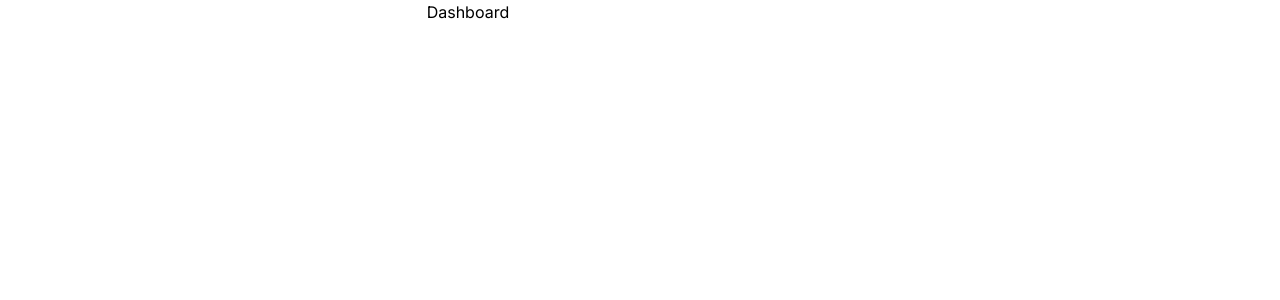
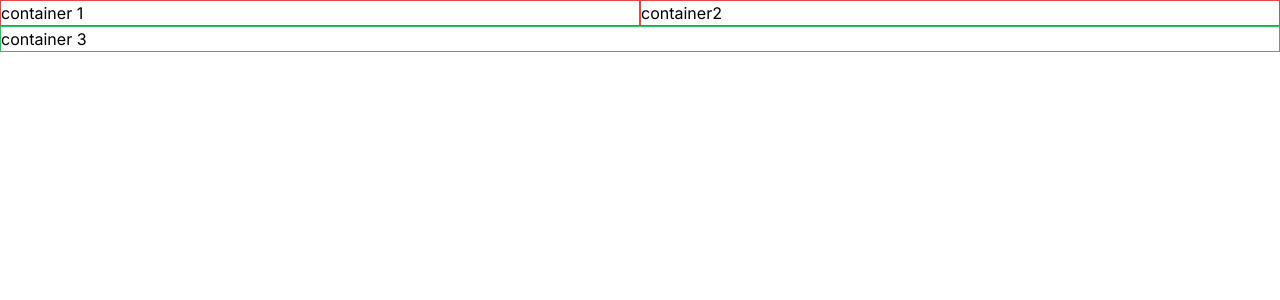
Before and after one commit to ronbarrantes/auction, a Next.js app: page /dashboard in a window 1280 px wide. Shown: the top 300 px of the page. Built offline with nearby package versions, Linux system fonts and the light colour scheme.

Commit message:
Add layout and containers

```diff
--- a/src/app/dashboard/page.tsx
+++ b/src/app/dashboard/page.tsx
@@ -8,9 +8,17 @@ export default async function Home() {
   // const data = await getData()
 
   return (
-    <div className="flex w-screen justify-center">
-      <div className="w-full sm:w-2/3 md:w-1/2 lg:w-1/3">
-        Dashboard
+    <div className="flex flex-col w-screen justify-center">
+      <div className="flex w-full">
+        <div className="flex w-1/2 border border-red-500">
+          container 1
+        </div>
+        <div className="flex w-1/2 border border-red-500">
+          container2
+        </div>
+      </div>
+      <div className="flex w-full border border-green-500">
+        container 3
       </div>
     </div>)
 }
--- a/src/app/layout.tsx
+++ b/src/app/layout.tsx
@@ -1,13 +1,21 @@
 import type { Metadata } from "next";
+import React from "react";
 import { Inter } from "next/font/google";
 import "./globals.css";
 
 const inter = Inter({ subsets: ["latin"] });
 
 export const metadata: Metadata = {
-  title: "Create Next App",
+  title: "Scheduling app",
   description: "Generated by create next app",
 };
+
+const PageLayout = ({ children }: { children: React.ReactNode }) => {
+  return (
+    <div className="flex flex-col border-border-orange">
+      {children}
+    </div>)
+}
 
 export default function RootLayout({
   children,
@@ -16,7 +24,11 @@ export default function RootLayout({
 }>) {
   return (
     <html lang="en">
-      <body className={inter.className}>{children}</body>
+      <body className={inter.className}>
+        <PageLayout>
+          {children}
+        </PageLayout>
+      </body>
     </html>
   );
 }
```
